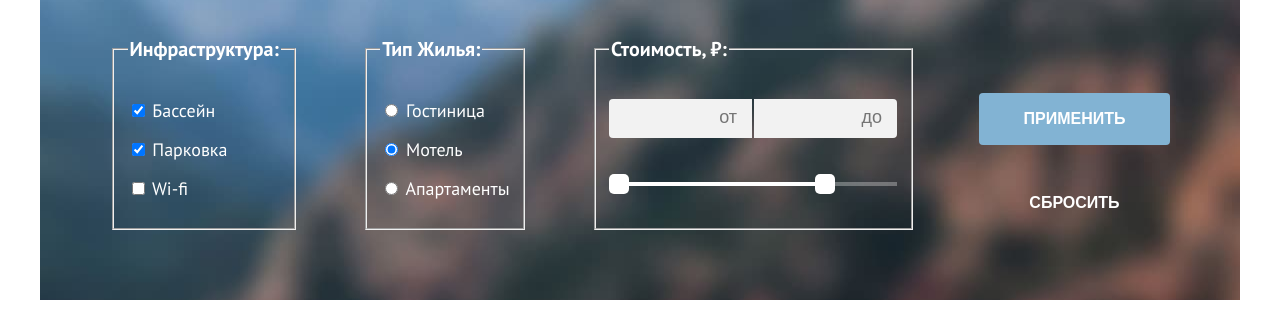
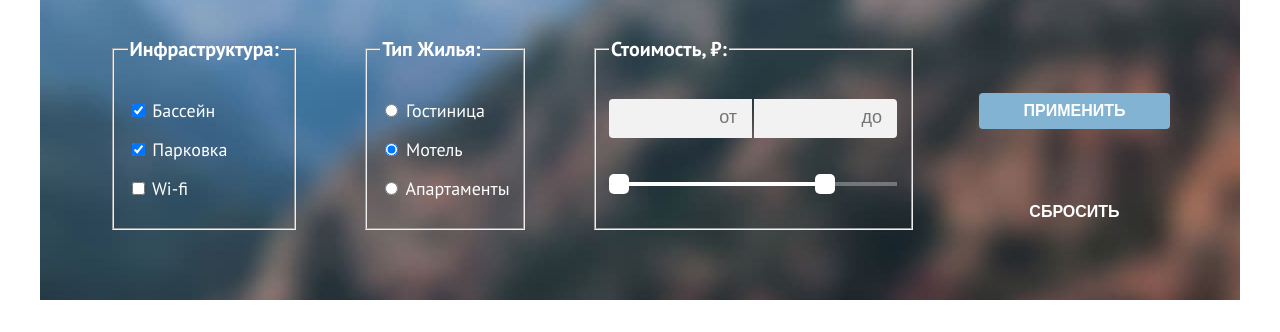
Before and after one commit to htmlacademy-htmlcss/2287759-sedona-36, a plain HTML site: page catalog.html in a window 1280 px wide. Shown: the part 166-498 px from the top of the page. Drawn offline with Linux system fonts and the light colour scheme.

Commit message:
button-apply правка

```diff
--- a/styles/styles.css
+++ b/styles/styles.css
@@ -628,18 +628,7 @@ body {
 }
 
 
-.buttons {
-  display: grid;
-  gap: 32px;
-  width: 191px;
-  margin-top: 56px;
-}
 
-/*.buttons {
-  display: flex;
-  flex-direction: column;
-  justify-content: space-evenly;
-}*/
 
 .range-line {
   width: 288px;
@@ -683,6 +672,14 @@ body {
   top: -8px;
 }
 
+
+.buttons {
+  display: flex;
+  flex-direction: column;
+  justify-content: space-between;
+  width: 191px;
+  margin-top: 56px;
+}
 
 .button-reset {
   font-size: 16px;
```
